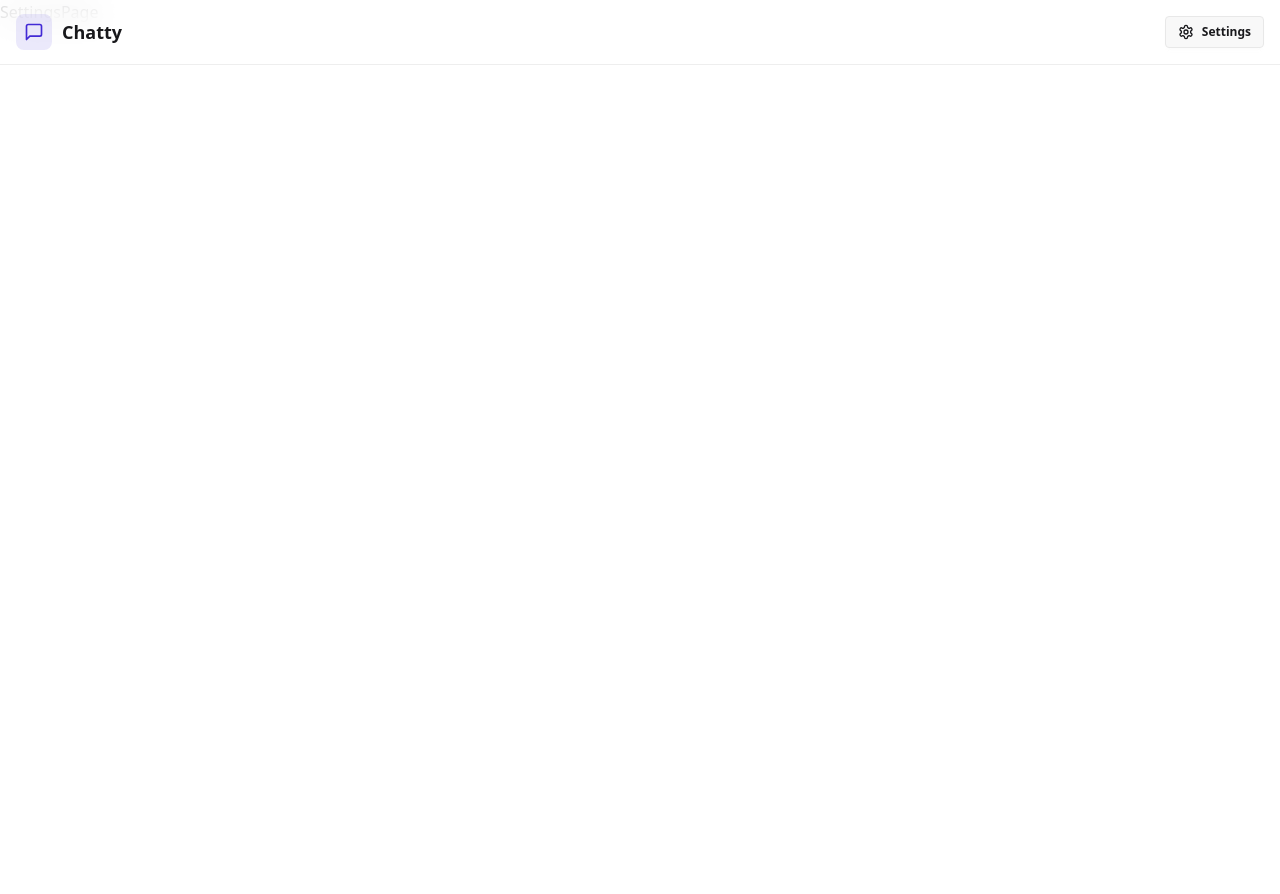
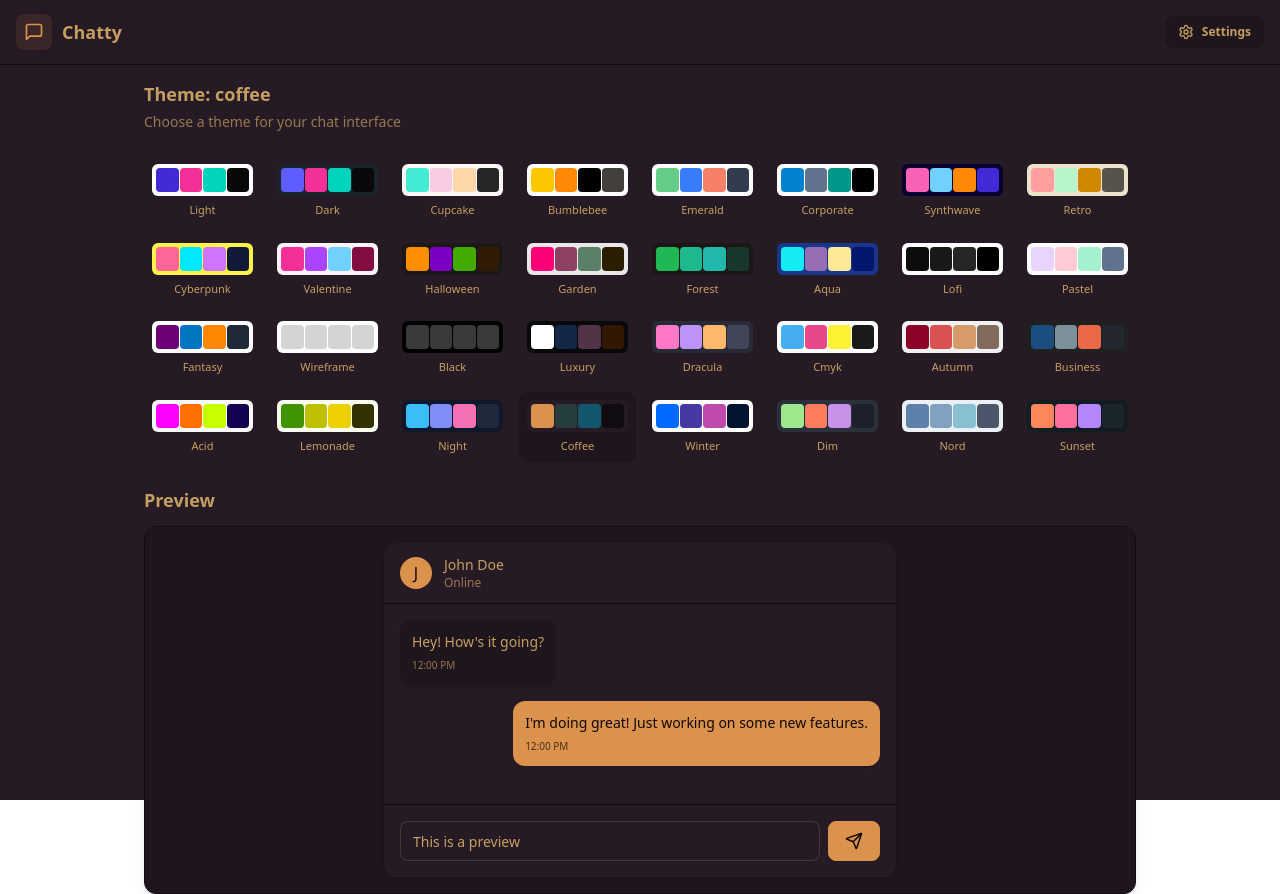
Before and after one commit to Egg8833/chap-app, a React (Vite) app in the folder frontend/: page /settings in a window 1280 px wide. Before the commit the page ends 800 px from the top, so only its background shows below. Built offline with nearby package versions, Linux system fonts and the light colour scheme; no server answers.

Commit message:
[feat]  setting 頁面 設定

```diff
--- a/frontend/src/App.jsx
+++ b/frontend/src/App.jsx
@@ -7,6 +7,7 @@
 import  ProfilePage  from "./pages/ProfilePage"
 
 import { useAuthStore } from "./store/useAuthStore"
+import {useThemeStore} from './store/useThemeStore'
 import { useEffect } from "react"
 
 import { Loader } from 'lucide-react'
@@ -14,8 +15,9 @@
 
 const App = () => {
   const { authUser,checkAuth,isCheckingAuth } = useAuthStore()
-
+  const {theme} = useThemeStore()
   useEffect(() => {
+    console.log('Checking auth...')
     checkAuth()
   }, [checkAuth])
 
@@ -28,18 +30,30 @@
   }
 
   return (
-    <div >
+    <div data-theme={theme}>
       <Navbar />
 
       <Routes>
-       <Route path="/" element={authUser ? <HomePage /> : <Navigate to="/login" />} />
-        <Route path="/signup" element={!authUser ? <SignUpPage /> : <Navigate to="/" />} />
-        <Route path="/login" element={!authUser ? <LoginPage /> : <Navigate to="/" />} />
+        <Route
+          path="/"
+          element={authUser ? <HomePage /> : <Navigate to="/login" />}
+        />
+        <Route
+          path="/signup"
+          element={!authUser ? <SignUpPage /> : <Navigate to="/" />}
+        />
+        <Route
+          path="/login"
+          element={!authUser ? <LoginPage /> : <Navigate to="/" />}
+        />
         <Route path="/settings" element={<SettingsPage />} />
-        <Route path="/profile" element={authUser ? <ProfilePage /> : <Navigate to="/login" />} />
+        <Route
+          path="/profile"
+          element={authUser ? <ProfilePage /> : <Navigate to="/login" />}
+        />
       </Routes>
 
-       <Toaster />
+      <Toaster />
     </div>
   )
 }
--- /dev/null
+++ b/frontend/src/constants/index.js
@@ -0,0 +1,34 @@
+export const THEMES = [
+  "light",
+  "dark",
+  "cupcake",
+  "bumblebee",
+  "emerald",
+  "corporate",
+  "synthwave",
+  "retro",
+  "cyberpunk",
+  "valentine",
+  "halloween",
+  "garden",
+  "forest",
+  "aqua",
+  "lofi",
+  "pastel",
+  "fantasy",
+  "wireframe",
+  "black",
+  "luxury",
+  "dracula",
+  "cmyk",
+  "autumn",
+  "business",
+  "acid",
+  "lemonade",
+  "night",
+  "coffee",
+  "winter",
+  "dim",
+  "nord",
+  "sunset",
+];
--- a/frontend/src/pages/SettingsPage.jsx
+++ b/frontend/src/pages/SettingsPage.jsx
@@ -1,8 +1,131 @@
+import {THEMES} from '../constants'
+import {useThemeStore} from '../store/useThemeStore'
+import {Send} from 'lucide-react'
+
+const PREVIEW_MESSAGES = [
+  {id: 1, content: "Hey! How's it going?", isSent: false},
+  {
+    id: 2,
+    content: "I'm doing great! Just working on some new features.",
+    isSent: true,
+  },
+]
 
 const SettingsPage = () => {
+  const {theme, setTheme} = useThemeStore()
+
   return (
-    <div>SettingsPage</div>
+    <div className="h-screen container mx-auto px-4 pt-20 max-w-5xl">
+
+      <div className="space-y-6">
+        <div className="flex flex-col gap-1">
+          <h2 className="text-lg font-semibold">Theme: {theme}</h2>
+          <p className="text-sm text-base-content/70">
+            Choose a theme for your chat interface
+          </p>
+        </div>
+
+        <div className="grid grid-cols-4 sm:grid-cols-6 md:grid-cols-8 gap-2">
+          {THEMES.map(t => (
+            <button
+              key={t}
+              className={`
+                group flex flex-col items-center gap-1.5 p-2 rounded-lg transition-colors
+                ${theme === t ? 'bg-base-200' : 'hover:bg-base-200/50'}
+              `}
+              onClick={() => setTheme(t)}>
+              <div
+                className="relative h-8 w-full rounded-md overflow-hidden"
+                data-theme={t}>
+                <div className="absolute inset-0 grid grid-cols-4 gap-px p-1">
+                  <div className="rounded bg-primary"></div>
+                  <div className="rounded bg-secondary"></div>
+                  <div className="rounded bg-accent"></div>
+                  <div className="rounded bg-neutral"></div>
+                </div>
+              </div>
+              <span className="text-[11px] font-medium truncate w-full text-center">
+                {t.charAt(0).toUpperCase() + t.slice(1)}
+              </span>
+            </button>
+          ))}
+        </div>
+
+        {/* Preview Section */}
+        <h3 className="text-lg font-semibold mb-3">Preview</h3>
+        <div className="rounded-xl border border-base-300 overflow-hidden bg-base-100 shadow-lg">
+          <div className="p-4 bg-base-200">
+            <div className="max-w-lg mx-auto">
+              {/* Mock Chat UI */}
+              <div className="bg-base-100 rounded-xl shadow-sm overflow-hidden">
+                {/* Chat Header */}
+                <div className="px-4 py-3 border-b border-base-300 bg-base-100">
+                  <div className="flex items-center gap-3">
+                    <div className="w-8 h-8 rounded-full bg-primary flex items-center justify-center text-primary-content font-medium">
+                      J
+                    </div>
+                    <div>
+                      <h3 className="font-medium text-sm">John Doe</h3>
+                      <p className="text-xs text-base-content/70">Online</p>
+                    </div>
+                  </div>
+                </div>
+
+                {/* Chat Messages */}
+                <div className="p-4 space-y-4 min-h-[200px] max-h-[200px] overflow-y-auto bg-base-100">
+                  {PREVIEW_MESSAGES.map(message => (
+                    <div
+                      key={message.id}
+                      className={`flex ${
+                        message.isSent ? 'justify-end' : 'justify-start'
+                      }`}>
+                      <div
+                        className={`
+                          max-w-[80%] rounded-xl p-3 shadow-sm
+                          ${
+                            message.isSent
+                              ? 'bg-primary text-primary-content'
+                              : 'bg-base-200'
+                          }
+                        `}>
+                        <p className="text-sm">{message.content}</p>
+                        <p
+                          className={`
+                            text-[10px] mt-1.5
+                            ${
+                              message.isSent
+                                ? 'text-primary-content/70'
+                                : 'text-base-content/70'
+                            }
+                          `}>
+                          12:00 PM
+                        </p>
+                      </div>
+                    </div>
+                  ))}
+                </div>
+
+                {/* Chat Input */}
+                <div className="p-4 border-t border-base-300 bg-base-100">
+                  <div className="flex gap-2">
+                    <input
+                      type="text"
+                      className="input input-bordered flex-1 text-sm h-10"
+                      placeholder="Type a message..."
+                      value="This is a preview"
+                      readOnly
+                    />
+                    <button className="btn btn-primary h-10 min-h-0">
+                      <Send size={18} />
+                    </button>
+                  </div>
+                </div>
+              </div>
+            </div>
+          </div>
+        </div>
+      </div>
+    </div>
   )
 }
-
 export default SettingsPage
--- /dev/null
+++ b/frontend/src/store/useThemeStore.js
@@ -0,0 +1,9 @@
+import { create } from "zustand";
+
+export const useThemeStore = create((set) => ({
+  theme: localStorage.getItem("chat-theme") || "coffee",
+  setTheme: (theme) => {
+    localStorage.setItem("chat-theme", theme);
+    set({ theme });
+  },
+}));
```
Also changed, not shown: frontend/public/avatar.png (added), 1 other file (tests, documents, lock files or other folders).
